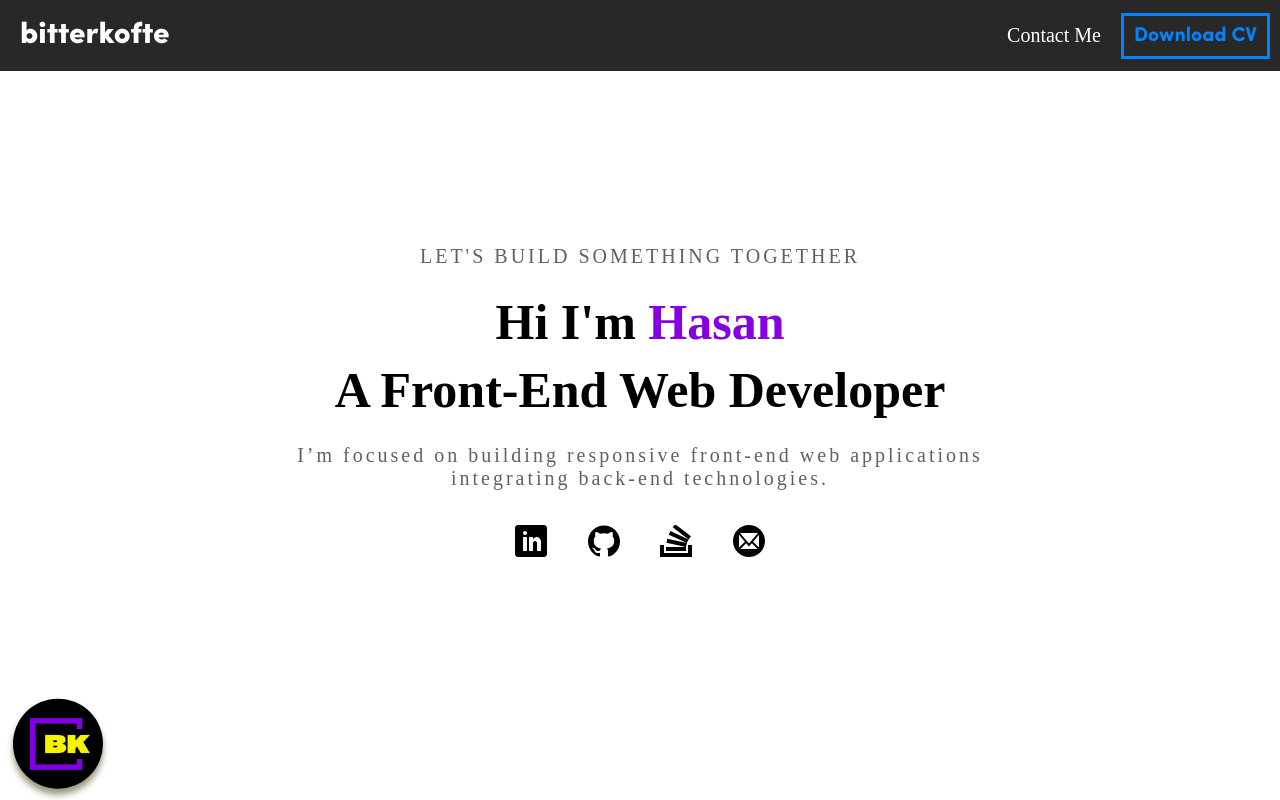
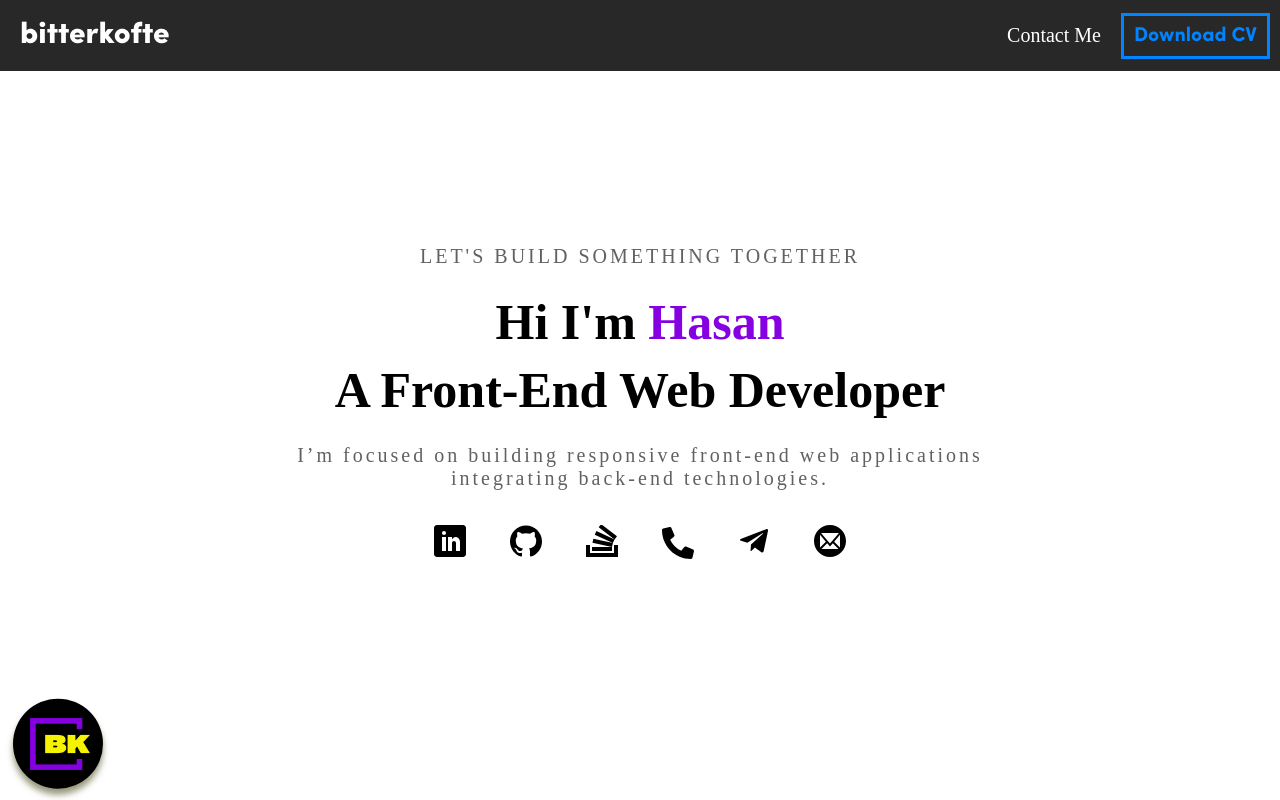
Before and after one commit to bitterkofte/prft-test, a Next.js app: page / in a window 1280 px wide. Shown: the top 800 px of the page. Built offline with nearby package versions, Linux system fonts and the light colour scheme; a web font is replaced by a local one.

Commit message:
Readme file has been updated

```diff
--- a/components/MainPage.js
+++ b/components/MainPage.js
@@ -1,6 +1,7 @@
 import React from 'react'
 import styled, {css} from "styled-components";
 import { ImCross, ImMenu, ImLinkedin, ImGithub, ImMail4, ImStackoverflow } from "react-icons/im";
+import { FaTelegram, FaTelegramPlane, FaPhoneAlt } from "react-icons/fa";
 
 const MainPage = () => {
   return (
@@ -32,6 +33,19 @@ const MainPage = () => {
               target='_blank'
               rel='noreferrer'>
               <ImStackoverflow size={32} />
+            </A>
+            {/* <A
+              href='tel:+905054539566'
+              target='_blank'
+              rel='noreferrer'>
+              <FaPhoneAlt size={32} />
+            </A> */}
+            <FaPhoneAlt id='phone' size={32} onClick={() => {navigator.clipboard.writeText('+905054539566')}}/>
+            <A
+              href='https://t.me/bitterkofte'
+              target='_blank'
+              rel='noreferrer'>
+              <FaTelegramPlane size={32} />
             </A>
             <A
               href='mailto:hasantalhahtc@gmail.com'
@@ -93,9 +107,19 @@ const Contact = styled.div`
   flex-direction: row;
   align-items: center;
   justify-content: space-evenly;
-  max-width: 330px;
+  max-width: 500px;
   margin: auto;
   padding: 15px 0;
+  #phone {
+    @media(max-width: 640px){
+      display: none;
+    }
+    :hover{
+      color: #8501e1;
+      transition: 400ms;
+      cursor: pointer;
+  }
+  }
 `;
 const A = styled.a`
   color: black;
--- a/components/Projects.js
+++ b/components/Projects.js
@@ -26,6 +26,9 @@ const Projects = () => {
                     )
                   })}
                 </Materials>
+              </div>
+              <div className='overlay'>
+                <h1>CODE HERE</h1>
               </div>
             </Project>
           )
@@ -92,6 +95,31 @@ const Project = styled.div`
   box-shadow: 0 4px 8px 1px rgba(0, 0, 0, 0.2);
   transition: transform .2s;
   user-select: none;
+
+  overflow:hidden;
+  position:relative;
+  .overlay{
+    width:100%;
+    height:100%;
+    position:absolute;
+    display: flex;
+    justify-content: center;
+    align-items: center;
+    overflow:hidden;
+    top:0;
+    left:0;
+    opacity:0;
+    background-color:rgba(0,0,0,0.5);
+    color: #ffffff;
+    -webkit-transition:all .2s ease-in-out;
+    transition:all .4s ease-in-out;
+    :hover {
+      opacity:1;
+      filter:alpha(opacity=100);
+      backdrop-filter: blur(5px);
+    }
+  }
+
   :hover {
     transform: scale(1.01);
   }
--- a/pages/skills.js
+++ b/pages/skills.js
@@ -8,6 +8,7 @@ const skills = () => {
     <SC>
       <Section>
         <div className='title'>Programming Languages</div>
+        <hr></hr>
         <Flexbox>
           {ProgLangs.map((i) => {
             return(
@@ -75,6 +76,10 @@ const SC = styled.div`
   min-height: 100vh;
   margin-top: 150px;
   /* margin: 100px 0px; */
+  hr {
+    width: 50%;
+    background-color: linear-gradient(to right, rgba(255, 255, 255, 1), rgba(0, 0, 0, 0.75), rgba(255, 255, 255, 1));
+  }
 `
 
 const Section = styled.div`
```
Also changed, not shown: public/assets/preview.png (added), 1 other file (tests, documents, lock files or other folders).
